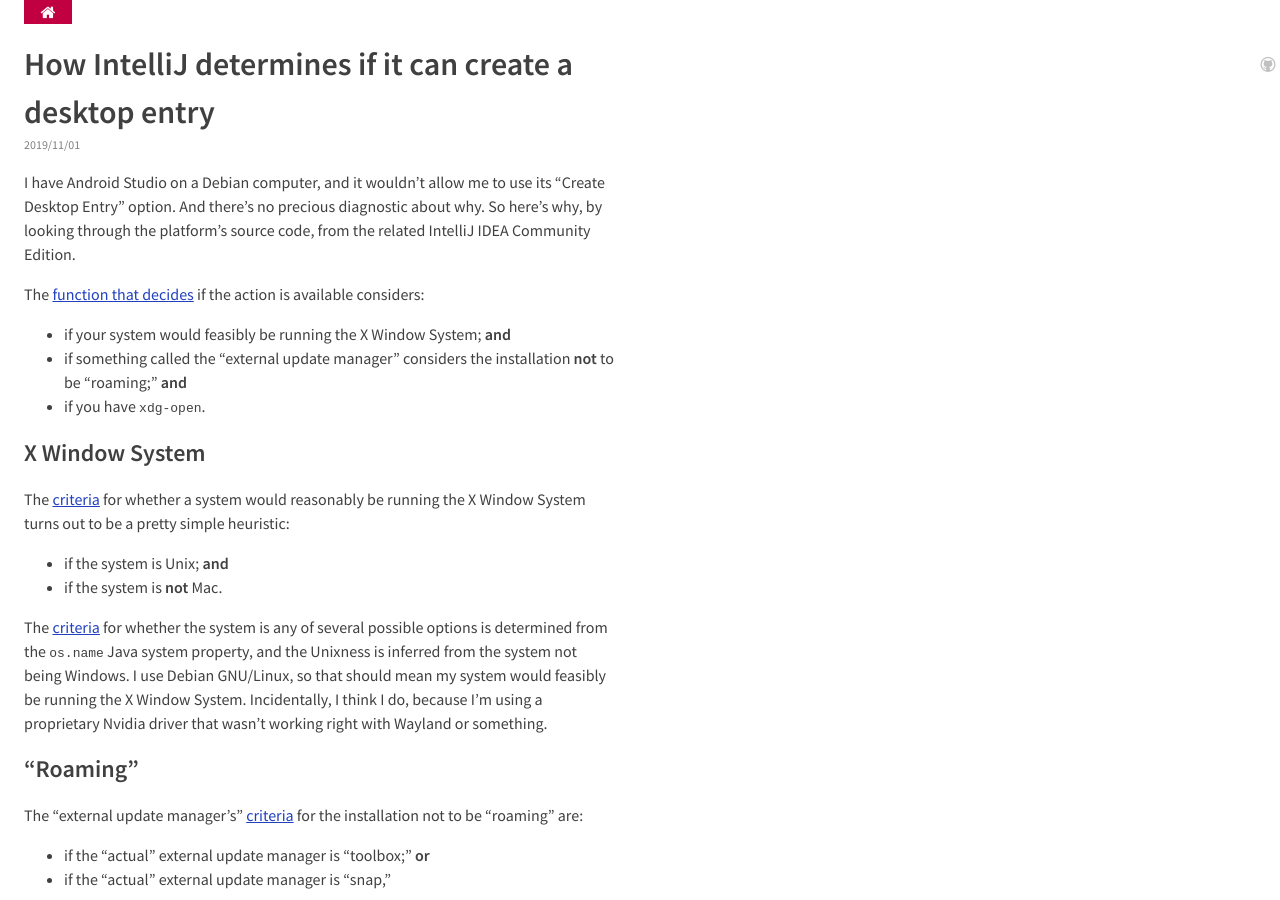
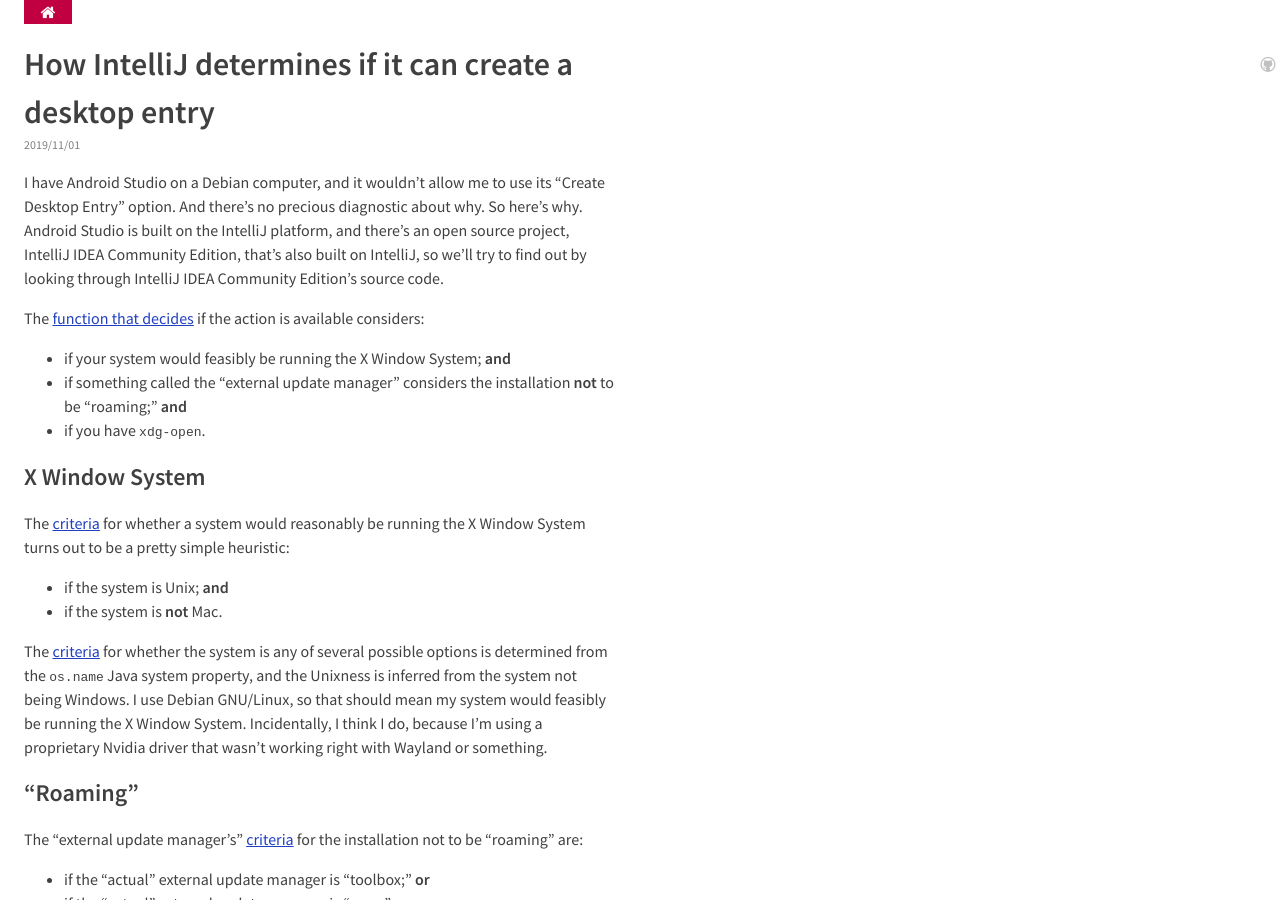
Before and after one commit to wh0/wh0.github.io, a Jekyll site: the page built from _posts/2019-10-31-intellij-desktop.md, in a window 1280 px wide and 900 px high. Built offline with Jekyll 4.4.1, drawn with Linux system fonts in a browser that asks for light colours.

Commit message:
Update 2019-10-31-intellij-desktop.md

```diff
--- a/_posts/2019-10-31-intellij-desktop.md
+++ b/_posts/2019-10-31-intellij-desktop.md
@@ -7,7 +7,8 @@
 ---
 I have Android Studio on a Debian computer, and it wouldn't allow me to use its "Create Desktop Entry" option.
 And there's no precious diagnostic about why.
-So here's why, by looking through the platform's source code, from the related IntelliJ IDEA Community Edition.
+So here's why.
+Android Studio is built on the IntelliJ platform, and there's an open source project, IntelliJ IDEA Community Edition, that's also built on IntelliJ, so we'll try to find out by looking through IntelliJ IDEA Community Edition's source code.
 
 The [function that decides](https://github.com/JetBrains/intellij-community/blob/2676bd6deb8e98426ca9cdc0225eb093fee65069/platform/platform-impl/src/com/intellij/ide/actions/CreateDesktopEntryAction.java#L46) if the action is available considers:
 
```
